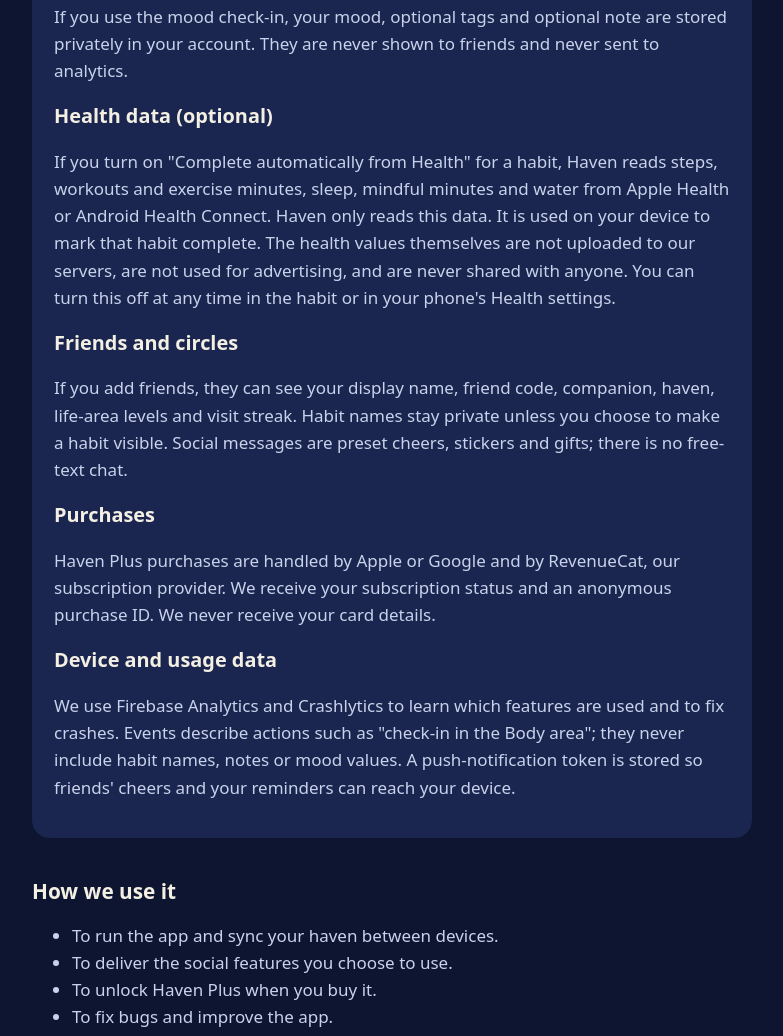
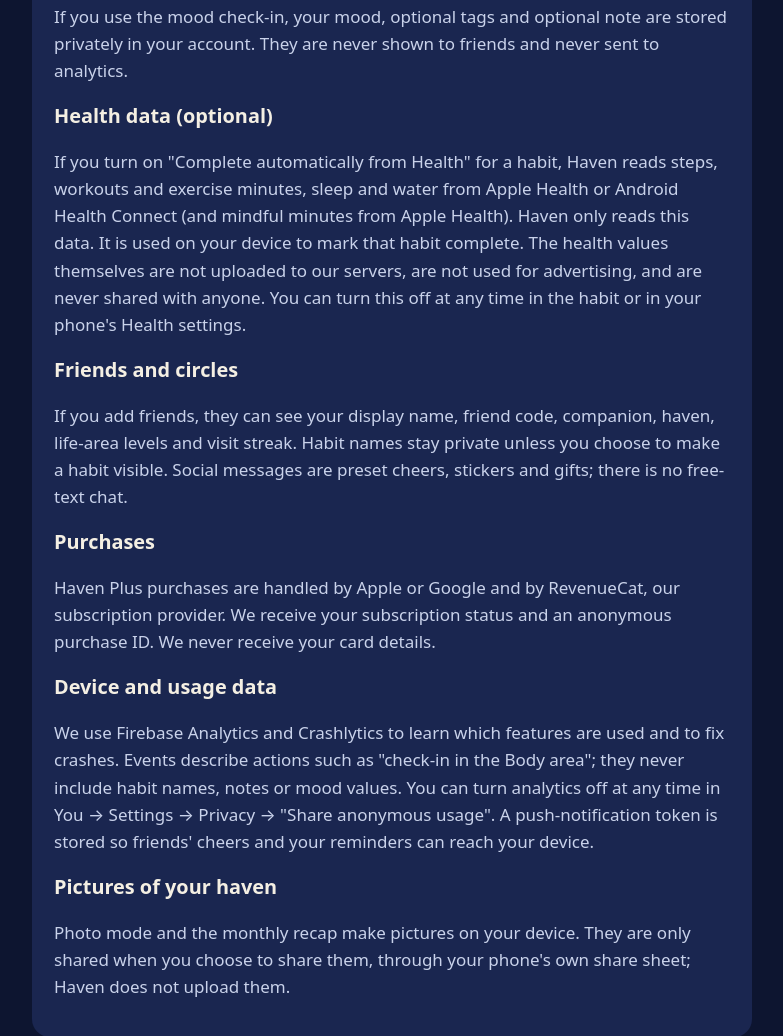
Before and after one commit to JoeySinger/JoeySinger.github.io, a plain HTML site: page haven/privacy.html in a window 1280 px wide. Shown: the part 742-1778 px from the top of the page, without its empty margins (248-1031 px from the left). Drawn offline with Linux system fonts and the light colour scheme.

Commit message:
Haven: privacy policy update (analytics switch, photo mode, Health details)
Co-Authored-By: Claude Opus 5.5 <noreply@anthropic.com>

```diff
--- a/haven/privacy.html
+++ b/haven/privacy.html
@@ -8,7 +8,7 @@
 <body><main>
 <p><a href="../index.html">Aloha Joe's Apps</a></p>
 <h1>Haven privacy policy</h1>
-<p>Haven, by Aloha Joe's Apps. Last updated: November 16, 2026.</p>
+<p>Haven, by Aloha Joe's Apps. Last updated: November 17, 2026.</p>
 <p>Haven is a cozy habit tracker. This page explains what the app collects, why, and the choices you have. Haven is for people aged 13 and over. Questions: <a href="mailto:joeaisinger@gmail.com?subject=Haven%20privacy">joeaisinger@gmail.com</a>.</p>
 
 <h2>What we collect</h2>
@@ -20,13 +20,15 @@
 <h3>Mood check-ins</h3>
 <p>If you use the mood check-in, your mood, optional tags and optional note are stored privately in your account. They are never shown to friends and never sent to analytics.</p>
 <h3>Health data (optional)</h3>
-<p>If you turn on "Complete automatically from Health" for a habit, Haven reads steps, workouts and exercise minutes, sleep, mindful minutes and water from Apple Health or Android Health Connect. Haven only reads this data. It is used on your device to mark that habit complete. The health values themselves are not uploaded to our servers, are not used for advertising, and are never shared with anyone. You can turn this off at any time in the habit or in your phone's Health settings.</p>
+<p>If you turn on "Complete automatically from Health" for a habit, Haven reads steps, workouts and exercise minutes, sleep and water from Apple Health or Android Health Connect (and mindful minutes from Apple Health). Haven only reads this data. It is used on your device to mark that habit complete. The health values themselves are not uploaded to our servers, are not used for advertising, and are never shared with anyone. You can turn this off at any time in the habit or in your phone's Health settings.</p>
 <h3>Friends and circles</h3>
 <p>If you add friends, they can see your display name, friend code, companion, haven, life-area levels and visit streak. Habit names stay private unless you choose to make a habit visible. Social messages are preset cheers, stickers and gifts; there is no free-text chat.</p>
 <h3>Purchases</h3>
 <p>Haven Plus purchases are handled by Apple or Google and by RevenueCat, our subscription provider. We receive your subscription status and an anonymous purchase ID. We never receive your card details.</p>
 <h3>Device and usage data</h3>
-<p>We use Firebase Analytics and Crashlytics to learn which features are used and to fix crashes. Events describe actions such as "check-in in the Body area"; they never include habit names, notes or mood values. A push-notification token is stored so friends' cheers and your reminders can reach your device.</p>
+<p>We use Firebase Analytics and Crashlytics to learn which features are used and to fix crashes. Events describe actions such as "check-in in the Body area"; they never include habit names, notes or mood values. You can turn analytics off at any time in You → Settings → Privacy → "Share anonymous usage". A push-notification token is stored so friends' cheers and your reminders can reach your device.</p>
+<h3>Pictures of your haven</h3>
+<p>Photo mode and the monthly recap make pictures on your device. They are only shared when you choose to share them, through your phone's own share sheet; Haven does not upload them.</p>
 </div>
 
 <h2>How we use it</h2>
```
